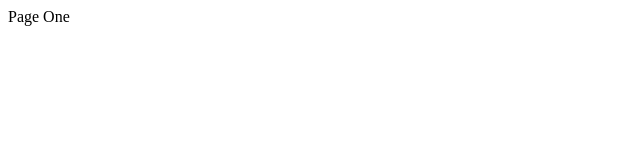
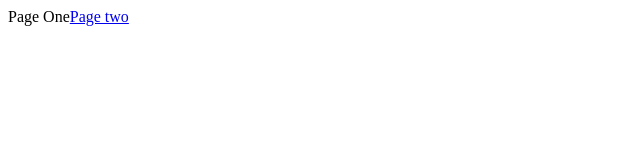
Before and after one commit to Alfonso-Jim/micro-twich, a React (Create React App) app in the folder client/: page / in a window 1280 px wide. Shown: the top 160 px of the page, without its empty margins (0-640 px from the left). Built offline with nearby package versions, Linux system fonts and the light colour scheme.

Commit message:
basic react navigation

```diff
--- a/client/src/components/App.js
+++ b/client/src/components/App.js
@@ -1,14 +1,20 @@
 import React from "react";
-import { BrowserRouter, Route } from "react-router-dom";
+import { BrowserRouter, Route, Link } from "react-router-dom";
 
 const PageOne = () => {
-  return <div>Page One</div>;
+  return (
+    <div>
+      Page One
+      <Link to="/pagetwo">Page two</Link>
+    </div>
+  );
 };
 
 const PageTwo = () => {
   return (
     <div>
-      Page Two<button>CLICK ME!</button>
+      Page Two
+      <Link to="/">Page One</Link>
     </div>
   );
 };
```
